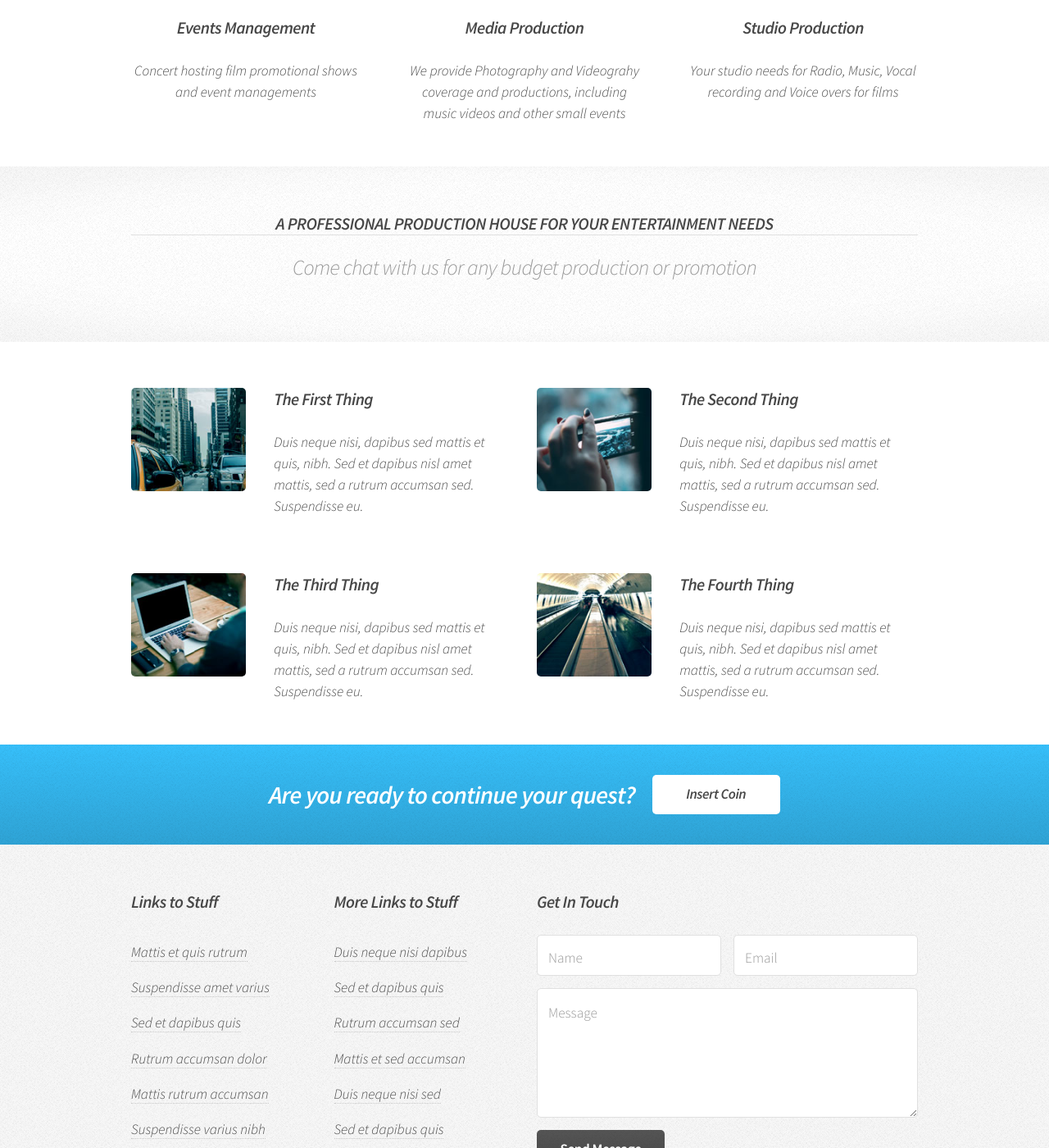
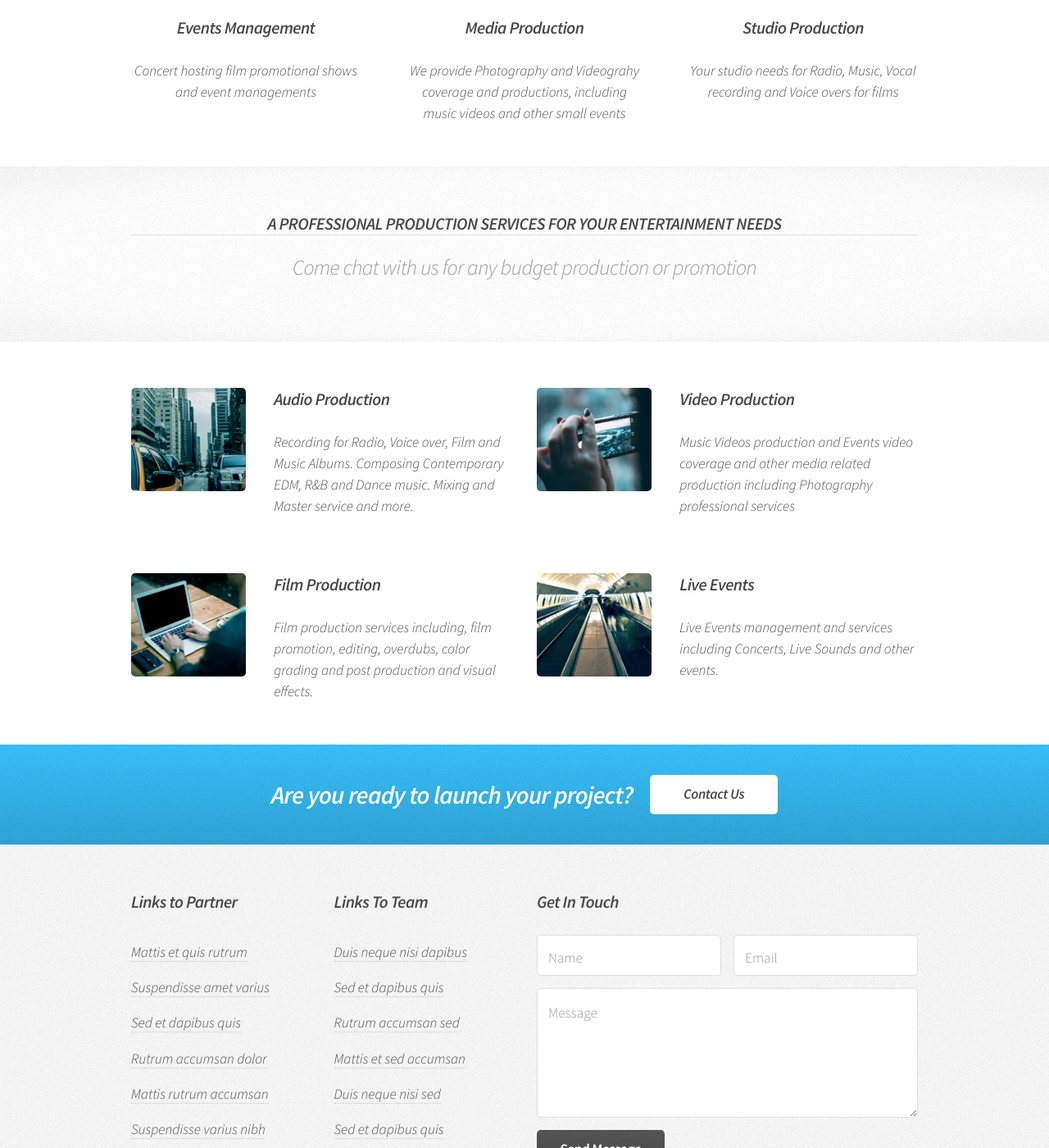
Before and after one commit to gankhiang/gankhiang.github.io, a Jekyll site: the page built from index.html, in a window 1280 px wide and 1400 px high, scrolled down 691 px. Shown: the whole window at 82% size. Built offline with Jekyll 4.4.1, drawn with Linux system fonts in a browser that asks for light colours; the list of posts is cut into pages by our own code; some of the changed text lies outside the part shown.

Commit message:
links update

```diff
--- a/_includes/cta.html
+++ b/_includes/cta.html
@@ -2,8 +2,8 @@
 			<section id="cta" class="wrapper style3">
 				<div class="container">
 					<header>
-						<h2>Are you ready to continue your quest?</h2>
-						<a href="#" class="button">Insert Coin</a>
+						<h2>Are you ready to launch your project?</h2>
+						<a href="#" class="button">Contact Us</a>
 					</header>
 				</div>
 			</section>
--- a/_includes/footer.html
+++ b/_includes/footer.html
@@ -5,7 +5,7 @@
 						<div class="6u">
 							<div class="row collapse-at-2">
 								<section class="6u">
-									<h3>Links to Stuff</h3>
+									<h3>Links to Partner</h3>
 									<ul class="links">
 										<li><a href="#">Mattis et quis rutrum</a></li>
 										<li><a href="#">Suspendisse amet varius</a></li>
@@ -17,7 +17,7 @@
 									</ul>
 								</section>
 								<section class="6u">
-									<h3>More Links to Stuff</h3>
+									<h3>Links To Team</h3>
 									<ul class="links">
 										<li><a href="#">Duis neque nisi dapibus</a></li>
 										<li><a href="#">Sed et dapibus quis</a></li>
--- a/_includes/header.html
+++ b/_includes/header.html
@@ -35,27 +35,18 @@
 					<nav id="nav">
 						<ul>
 							{% assign current = page.url | downcase | split: '/' %}
-							<li {% if current[1] == 'index.html' %}class="current"{% endif %}><a href="{{ site.baseurl }}/index.html">Home</a></li>
+							<li {% if current[1] == 'index.html' %}class="current"{% endif %}><a href="{{ site.baseurl }}/index.html">Home</a></li> 	<li {% if current[1] == 'blog' %}class="current"{% endif %}><a href="{{ site.baseurl }}/blog">Projects</a></li>
 							<li>
-								<a href="">Dropdown</a>
+								<a href="">Services</a>
 								<ul>
 									<li><a href="#">Music</a></li>
 									<li><a href="#">Video</a></li>
 									<li><a href="#">Events</a></li>
-									<li>
-										<a href="">Submenu</a>
-										<ul>
-											<li><a href="#">this </a></li>
-											<li><a href="#">is</a></li>
-											<li><a href="#">a test</a></li>
-											<li><a href="#">of</a></li>
-											<li><a href="#">web</a></li>
-										</ul>
-									</li>
-									<li><a href="#">More Info</a></li>
+
+
 								</ul>
 							</li>
-							<li {% if current[1] == 'blog' %}class="current"{% endif %}><a href="{{ site.baseurl }}/blog">Projects</a></li>
+
 
 						</ul>
 					</nav>
--- a/index.html
+++ b/index.html
@@ -44,7 +44,7 @@ layout: default
 	<section class="wrapper style2">
 		<div class="container">
 			<header class="major">
-				<h3>A PROFESSIONAL PRODUCTION HOUSE FOR YOUR ENTERTAINMENT NEEDS</h3>
+				<h3>A PROFESSIONAL PRODUCTION SERVICES FOR YOUR ENTERTAINMENT NEEDS</h3>
 				<p>Come chat with us for any budget production or promotion</p>
 			</header>
 		</div>
@@ -58,8 +58,8 @@ layout: default
 					<div class="box post">
 						<a href="#" class="image left"><img src="{{ site.baseurl }}/assets/images/pic01.jpg" alt="" /></a>
 						<div class="inner">
-							<h3>The First Thing</h3>
-							<p>Duis neque nisi, dapibus sed mattis et quis, nibh. Sed et dapibus nisl amet mattis, sed a rutrum accumsan sed. Suspendisse eu.</p>
+							<h3>Audio Production</h3>
+							<p>Recording for Radio, Voice over, Film and Music Albums. Composing Contemporary EDM, R&B and Dance music. Mixing and Master service and more. </p>
 						</div>
 					</div>
 				</section>
@@ -67,8 +67,8 @@ layout: default
 					<div class="box post">
 						<a href="#" class="image left"><img src="{{ site.baseurl }}/assets/images/pic02.jpg" alt="" /></a>
 						<div class="inner">
-							<h3>The Second Thing</h3>
-							<p>Duis neque nisi, dapibus sed mattis et quis, nibh. Sed et dapibus nisl amet mattis, sed a rutrum accumsan sed. Suspendisse eu.</p>
+							<h3>Video Production</h3>
+							<p>Music Videos production and Events video coverage and other media related production including Photography professional services</p>
 						</div>
 					</div>
 				</section>
@@ -78,8 +78,8 @@ layout: default
 					<div class="box post">
 						<a href="#" class="image left"><img src="{{ site.baseurl }}/assets/images/pic03.jpg" alt="" /></a>
 						<div class="inner">
-							<h3>The Third Thing</h3>
-							<p>Duis neque nisi, dapibus sed mattis et quis, nibh. Sed et dapibus nisl amet mattis, sed a rutrum accumsan sed. Suspendisse eu.</p>
+							<h3>Film Production</h3>
+							<p>Film production services including, film promotion, editing, overdubs, color grading and post production and visual effects.</p>
 						</div>
 					</div>
 				</section>
@@ -87,8 +87,8 @@ layout: default
 					<div class="box post">
 						<a href="#" class="image left"><img src="{{ site.baseurl }}/assets/images/pic04.jpg" alt="" /></a>
 						<div class="inner">
-							<h3>The Fourth Thing</h3>
-							<p>Duis neque nisi, dapibus sed mattis et quis, nibh. Sed et dapibus nisl amet mattis, sed a rutrum accumsan sed. Suspendisse eu.</p>
+							<h3>Live Events</h3>
+							<p>Live Events management and services including Concerts, Live Sounds and other events.</p>
 						</div>
 					</div>
 				</section>
```
Also changed, not shown: other parts of _includes/footer.html (+1 -1 lines), other parts of index.html (+1 -1 lines).
